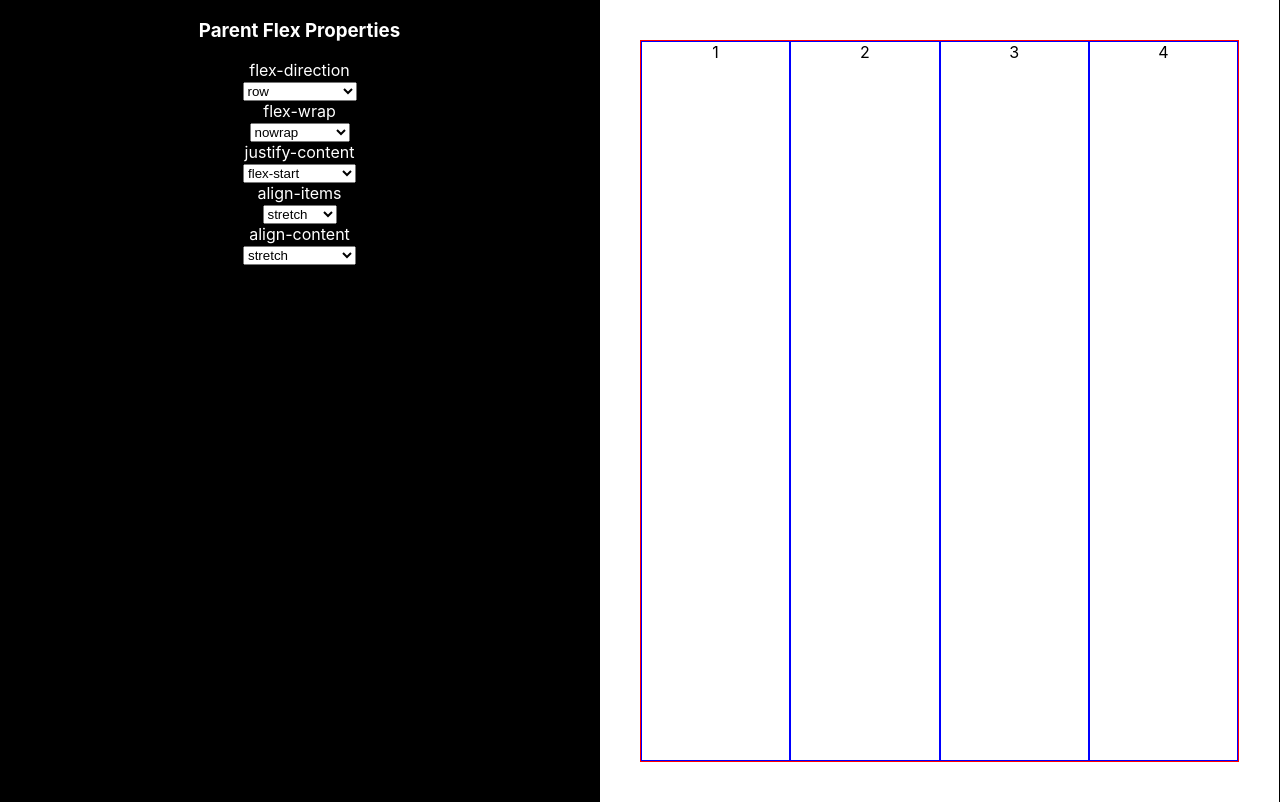
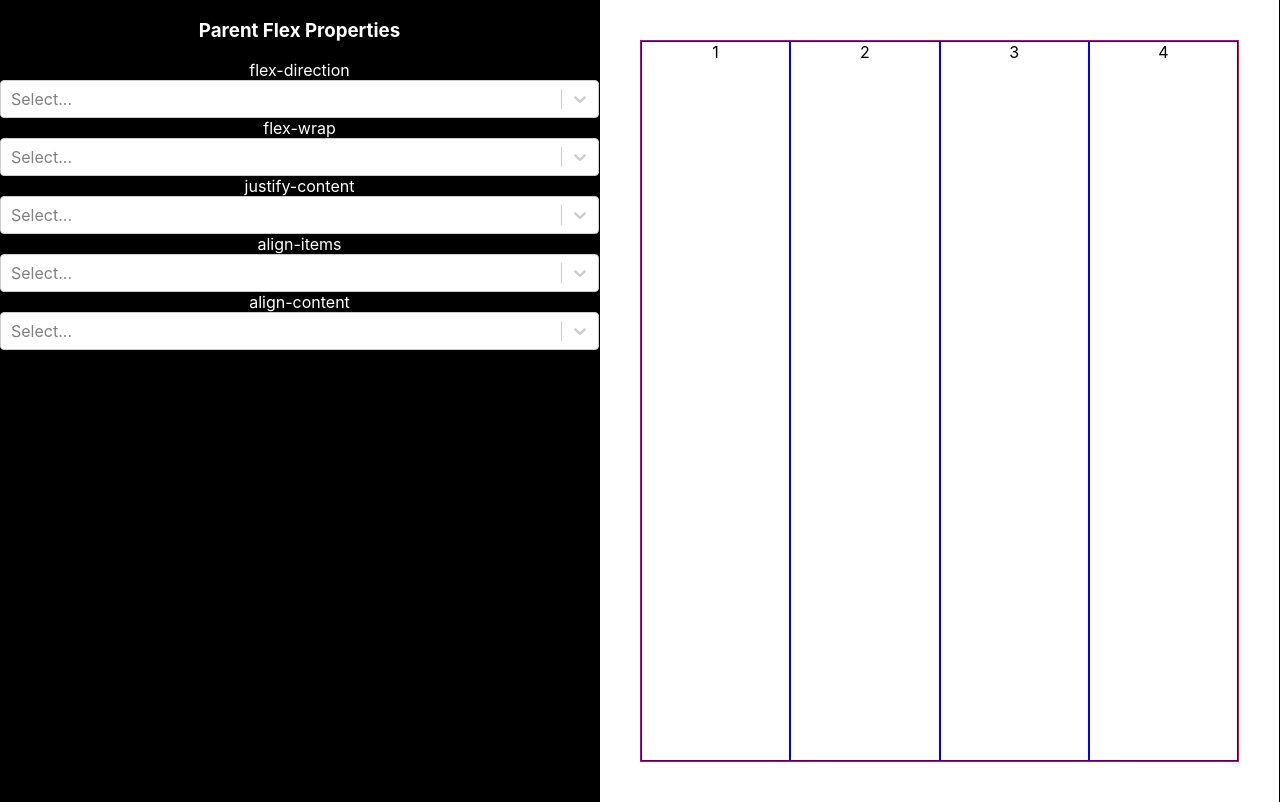
Before and after one commit to RaoulGeorge/flexbox-generator, a React (Create React App) app in the folder flexbox-generator/: page / in a window 1280 px wide. Built offline with nearby package versions, Linux system fonts and the light colour scheme.

Commit message:
add react-select

```diff
--- a/flexbox-generator/package.json
+++ b/flexbox-generator/package.json
@@ -7,6 +7,7 @@
     "react": "^16.8.4",
     "react-dom": "^16.8.4",
     "react-scripts": "2.1.8",
+    "react-select": "^2.4.2",
     "styled-components": "^4.1.3"
   },
   "scripts": {
--- a/flexbox-generator/src/components/options/index.js
+++ b/flexbox-generator/src/components/options/index.js
@@ -1,5 +1,6 @@
 import React, { useEffect } from 'react';
 import styled from 'styled-components';
+import Select from 'react-select';
 
 const OptionsContainer = styled.div``;
 
@@ -7,13 +8,16 @@ const Options = ({ options, selectedAction, onChange }) => {
   useEffect(() => {
     console.log('count changed', selectedAction);
   }, [selectedAction]);
+
+  const selectOptions = options.map(option => ({ value: option, label: option }));
+
+  const onSelectChange = ({ value }) => {
+    onChange(value);
+  };
+
   return (
     <OptionsContainer>
-      <select onChange={e => onChange(e.target.value)}>
-        {options.map(option => (
-          <option value={option}>{option}</option>
-        ))}
-      </select>
+      <Select onChange={onSelectChange} options={selectOptions} />
     </OptionsContainer>
   );
 };
```
Also changed, not shown: 1 other file (tests, documents, lock files or other folders).
